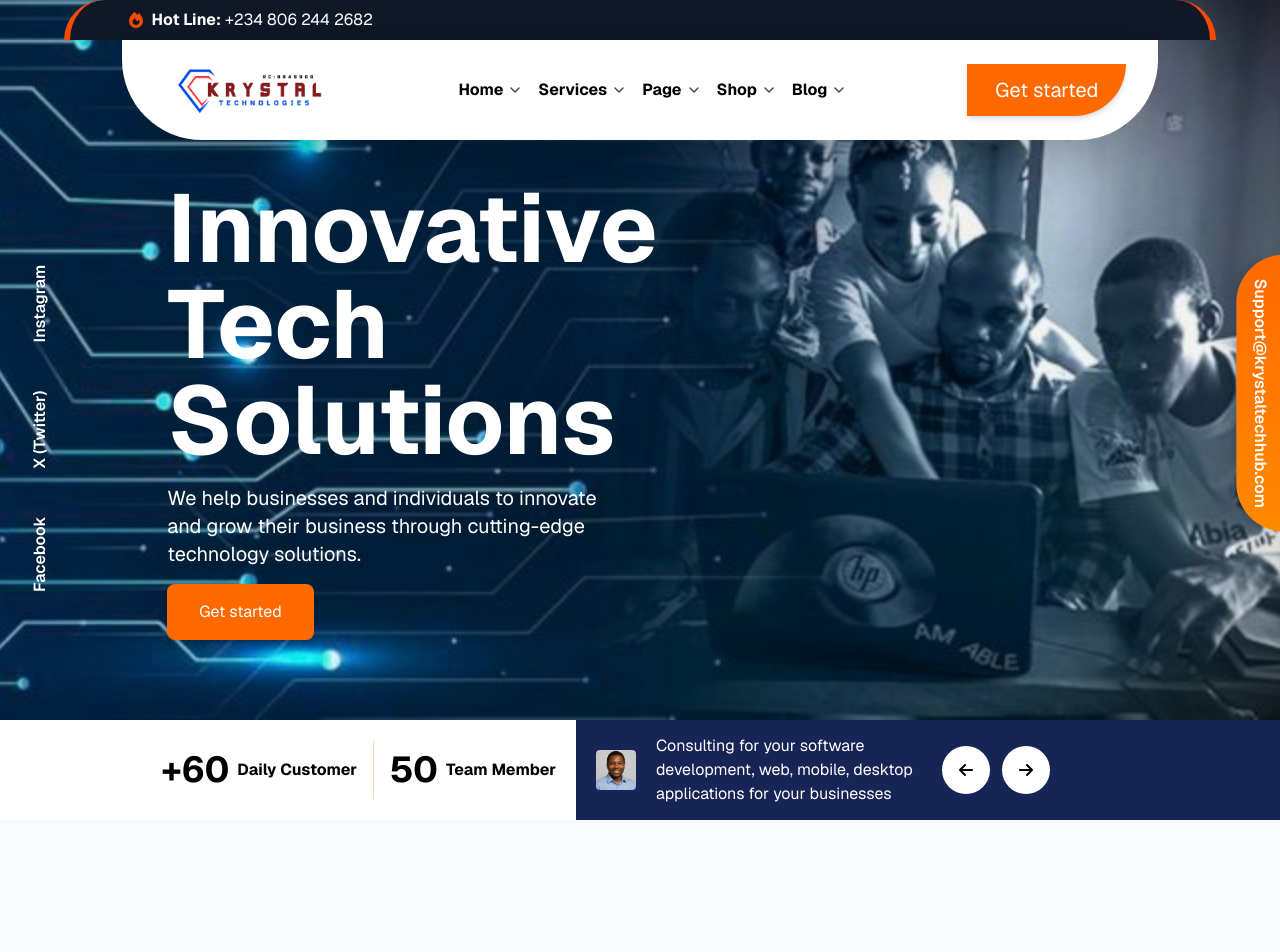
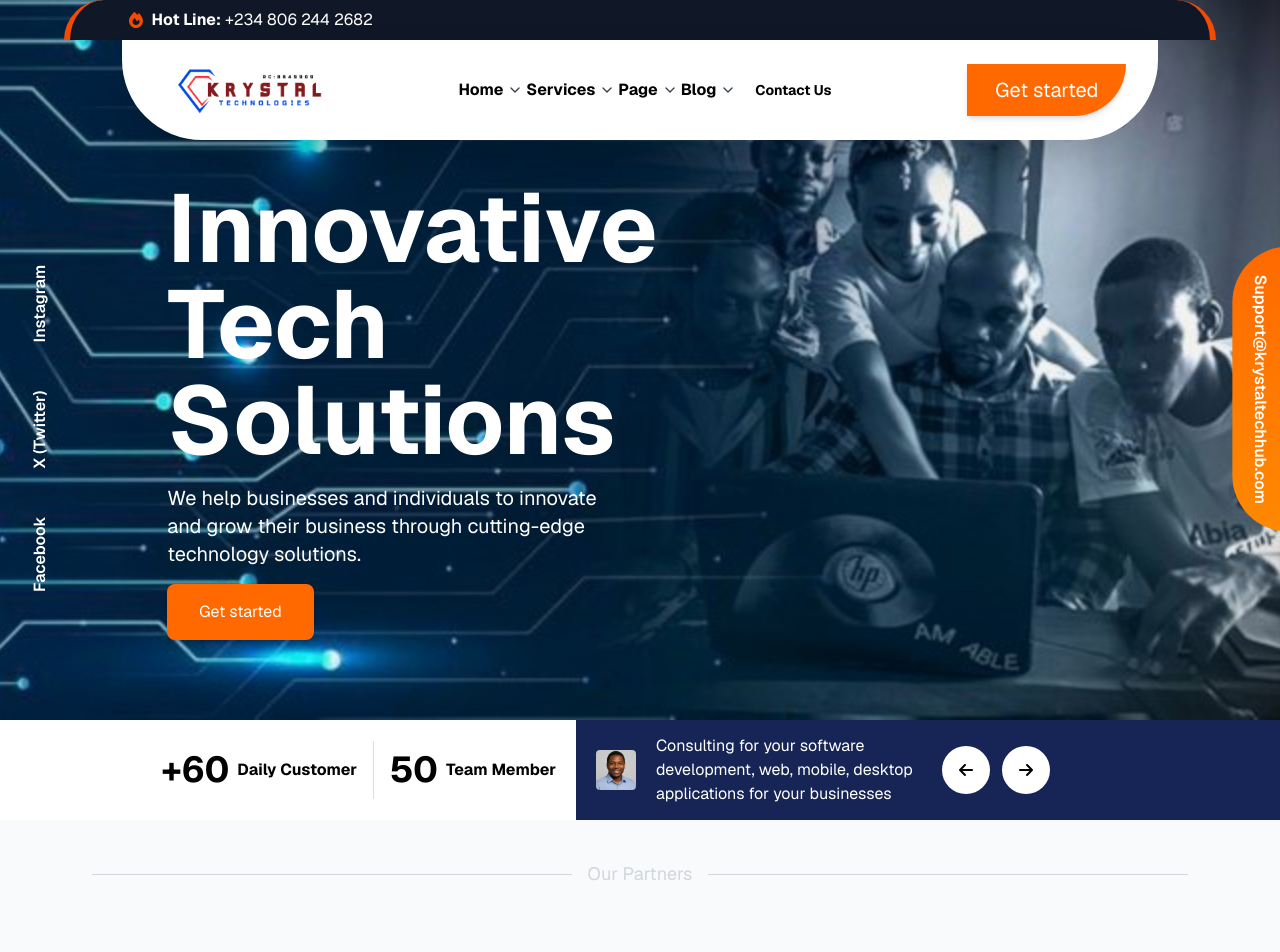
Before and after one commit to NjokuChris/krystaltech_website, a Next.js app: page / in a window 1280 px wide. Shown: the top 952 px of the page. Built offline with nearby package versions, Linux system fonts and the light colour scheme.

Commit message:
a lit work

```diff
--- a/src/_components/AboutSection.tsx
+++ b/src/_components/AboutSection.tsx
@@ -73,7 +73,7 @@ const AboutSection = () => {
             </li>
           </ul>
         </div>
-        <button className="flex justify-center items-center gap-2 w-fit bg-orange-600 text-white px-7 py-3 text-xl rounded-lg hover:from-orange-500 hover:to-orange-400 shadow-md hover:shadow-orange-400/40 transition-all">
+        <button className="flex justify-center items-center gap-2 w-fit bg-orange-600 text-white px-7 py-3 text-xl rounded-lg hover:from-orange-500 hover:to-orange-400 hover:scale-110 shadow-md hover:shadow-orange-400/40 transition-all">
           Reach Out <FaArrowRight />
         </button>
       </div>
--- a/src/_components/BlogComp.tsx
+++ b/src/_components/BlogComp.tsx
@@ -3,7 +3,7 @@ import React from "react";
 const BlogComp: React.FC = () => {
   return (
     <article
-      className="min-w-[85%] sm:min-w-[60%] md:min-w-[35%] lg:min-w-[30%] xl:min-w-[25%] h-[60vw] sm:h-[45vw] md:h-[27vw] rounded-xl p-6 flex flex-col justify-between bg-cover bg-center relative snap-start transition-transform duration-300 hover:scale-105"
+      className="group min-w-[85%] sm:min-w-[60%] md:min-w-[35%] lg:min-w-[30%] xl:min-w-[25%] h-[60vw] sm:h-[45vw] md:h-[27vw] rounded-xl p-6 flex flex-col justify-between bg-cover bg-center relative snap-start transition-transform duration-300 hover:scale-105"
       style={{
         backgroundImage: "url('/people-poiting-up.png')",
       }}
@@ -13,7 +13,7 @@ const BlogComp: React.FC = () => {
         <p className="font-bold text-lg">May</p>
       </div>
 
-      <h3 className="capitalize text-white text-xl md:text-2xl font-bold hover:underline drop-shadow-lg">
+      <h3 className="capitalize text-white text-xl md:text-2xl font-bold group-hover:underline drop-shadow-lg">
         We usually work for Website development, eCommerce
       </h3>
     </article>
--- a/src/_components/Extra.tsx
+++ b/src/_components/Extra.tsx
@@ -6,7 +6,7 @@ import BlogSection from "./BlogSection";
 const Extra = () => {
   return (
     <section
-      className="w-full h-[90vh] bg-cover bg-center bg-no-repeat flex flex-col justify-center items-center gap-25 "
+      className="w-full h-[100vh] bg-cover bg-center bg-no-repeat flex flex-col justify-center items-center gap-25 "
       style={{
         backgroundImage: `url('/testimonial-bg.jpg')`,
       }}
--- a/src/_components/Footer.tsx
+++ b/src/_components/Footer.tsx
@@ -9,7 +9,7 @@ import MapPreview from "./MapPreview";
 const Footer = () => {
   return (
     <footer
-      className="relative h-fit w-full flex flex-col justify-between items-between overflow-hidden bg-fixed bg-top bg-no-repeat shadow-2xl "
+      className="text-white dark:text-white relative h-fit w-full flex flex-col justify-between items-between overflow-hidden bg-fixed bg-top bg-no-repeat shadow-2xl "
       style={{
         backgroundImage: "url('/bg-1.jpg')",
       }}
@@ -81,7 +81,7 @@ const Footer = () => {
 
         {/* Solutions */}
         <div className="flex flex-col items-center md:items-start">
-          <h3 className="text-white font-semibold mb-4">Solutions</h3>
+          <h3 className=" font-semibold mb-4">Solutions</h3>
           <ul className="space-y-2">
             <li>
               <a
@@ -120,7 +120,7 @@ const Footer = () => {
 
         {/* Support */}
         <div className="flex flex-col items-center md:items-start">
-          <h3 className="text-white font-semibold mb-4">Support</h3>
+          <h3 className=" font-semibold mb-4">Support</h3>
           <ul className="space-y-2">
             <li>
               <a href="/help" className="hover:text-orange-500 transition">
@@ -151,7 +151,7 @@ const Footer = () => {
         </div>
       </div>
 
-      <div className="bg-white/10 w-full h-30 md:h-20 flex flex-col-reverse md:flex-row justify-between items-center p-5 md:pl-100 md:pr-20">
+      <div className="bg-white/10 w-full h-30 md:h-20 flex flex-col-reverse md:flex-row justify-between items-center text-center p-5 md:pl-100 md:pr-20">
         <p className="font-bold">
           Copyright © {new Date().getFullYear()} krystalTechnologies, All rights
           reserved.
--- a/src/_components/Hero.tsx
+++ b/src/_components/Hero.tsx
@@ -69,7 +69,7 @@ const Hero = () => {
           <div className="hidden md:flex mx-5 justify-end pointer-events-auto">
             <Link
               href="mailto:support@krystaltechhub.com"
-              className="bg-gradient-to-r from-orange-500 to-orange-400 text-white font-semibold px-6 py-3 rounded-b-full transform rotate-90 origin-right shadow-lg hover:shadow-orange-200/50 transition-all"
+              className="bg-gradient-to-r from-orange-500 to-orange-400 text-white font-semibold px-7 py-4 rounded-b-full transform rotate-90 origin-right  hover:shadow-orange-200/50 transition-all"
             >
               Support@krystaltechhub.com
             </Link>
--- a/src/_components/HowItWorks.tsx
+++ b/src/_components/HowItWorks.tsx
@@ -23,7 +23,7 @@ const HowItWorks = () => {
         {/* Step 1 */}
         <div className="flex flex-col items-start p-8 mt-10 rounded-2xl rounded-tr-none bg-gray-800 text-white hover:shadow-lg transition">
           <PiNumberSquareOneFill className="text-5xl text-orange-500 mb-4" />
-          <h4 className="text-xl font-semibold mb-2">Connect With Us</h4>.
+          <h4 className="text-xl font-semibold mb-2">Connect With Us</h4>
           <p className="text-gray-400">
             Join our network of innovators building the future of technology.
           </p>
--- a/src/_components/MainNav.tsx
+++ b/src/_components/MainNav.tsx
@@ -30,7 +30,6 @@ const MainNav = () => {
     { name: "Home", links: ["Overview", "Updates", "Get Started"] },
     { name: "Services", links: ["Web Design", "Mobile Apps", "SEO"] },
     { name: "Page", links: ["About", "Contact", "FAQ"] },
-    { name: "Shop", links: ["Products", "Cart", "Checkout"] },
     { name: "Blog", links: ["Latest Posts", "Tutorials", "News"] },
   ];
 
@@ -52,7 +51,7 @@ const MainNav = () => {
           />
         </div>
 
-        <ul className="hidden md:flex justify-between md:w-[40%] text-black text-md font-bold ">
+        <ul className="hidden md:flex justify-between items-center md:w-[40%] text-black text-md font-bold ">
           {navItems.map((item) => (
             <li key={item.name} className="relative group">
               <button
@@ -85,6 +84,15 @@ const MainNav = () => {
               )}
             </li>
           ))}
+          <li>
+            {" "}
+            <a
+              href="#"
+              className="block px-4 py-2 text-sm hover:text-orange-600 "
+            >
+              Contact Us
+            </a>
+          </li>
         </ul>
 
         <button className="hidden md:flex bg-orange-500 text-white px-7 py-3 text-xl rounded-lg hover:from-orange-500 hover:to-orange-400 shadow-md hover:shadow-orange-400/40 transition-all">
--- a/src/_components/NavBar.tsx
+++ b/src/_components/NavBar.tsx
@@ -23,7 +23,6 @@ const NavBar = () => {
     { name: "Home", links: ["Overview", "Updates", "Get Started"] },
     { name: "Services", links: ["Web Design", "Mobile Apps", "SEO"] },
     { name: "Page", links: ["About", "Contact", "FAQ"] },
-    { name: "Shop", links: ["Products", "Cart", "Checkout"] },
     { name: "Blog", links: ["Latest Posts", "Tutorials", "News"] },
   ];
   return (
@@ -49,7 +48,7 @@ const NavBar = () => {
           </div>
           <nav className="md:w-[40%] text-white text-md font-bold">
             {/* Desktop Nav */}
-            <ul className="hidden md:flex justify-between ">
+            <ul className="hidden md:flex justify-between items-center ">
               {navItems.map((item) => (
                 <li key={item.name} className="relative group">
                   <button
@@ -81,7 +80,16 @@ const NavBar = () => {
                     </div>
                   )}
                 </li>
-              ))}
+              ))}{" "}
+              <li>
+                {" "}
+                <a
+                  href="#"
+                  className="block px-4 py-2 text-sm text-black hover:text-orange-600 "
+                >
+                  Contact Us
+                </a>
+              </li>
             </ul>
 
             {/* Mobile Menu Toggle */}
--- a/src/_components/NextServices.tsx
+++ b/src/_components/NextServices.tsx
@@ -12,7 +12,7 @@ const NextServices = () => {
   return (
     <section className=" bg-orange-50 w-full min-h-screen flex flex-col justify-center items-center overflow-hidden py-20">
       <div className="w-[90vw] md:w-[80vw]">
-        <div className="grid grid-cols-1 sm:grid-cols-2 lg:grid-cols-3 gap-8">
+        <div className="grid grid-cols-1 sm:grid-cols-2  lg:grid-cols-3 gap-8">
           {/* Graphic Design */}
           <div className="card bg-gradient-to-br from-[#1E293B] to-[#334155] p-8 rounded-2xl shadow-lg hover:scale-105 hover:shadow-orange-500/20 transition-all duration-300 flex flex-col gap-4">
             <FaPalette size={30} className="text-orange-400" />
--- a/src/_components/Partners.tsx
+++ b/src/_components/Partners.tsx
@@ -1,7 +1,17 @@
 import React from "react";
 
 const Partners = () => {
-  return <div className="h-50 w-full bg-gray-50"></div>;
+  return (
+    <div className="h-50 w-full bg-gray-50 py-10">
+      <div className="w-full flex justify-center items-center gap-4 px-10">
+        <div className="h-[0.5px] bg-gray-300 w-[40%]"></div>
+        <p className="text-gray-300 text-lg capitalize  text-center">
+          Our partners
+        </p>
+        <div className="h-[0.5px] bg-gray-300 w-[40%]"></div>
+      </div>
+    </div>
+  );
 };
 
 export default Partners;
--- a/src/_components/ServicesSection.tsx
+++ b/src/_components/ServicesSection.tsx
@@ -92,7 +92,7 @@ const ServicesSection = () => {
             alt="a pc setup"
             width={500}
             height={500}
-            className="w-full max-w-[450px] h-auto object-contain"
+            className="w-full max-w-[450px] h-auto object-contain hover:scale-110 transition-all"
           />
         </div>
       </div>
--- a/src/app/layout.tsx
+++ b/src/app/layout.tsx
@@ -14,7 +14,8 @@ const geistMono = Geist_Mono({
 
 export const metadata: Metadata = {
   title: "Krystal Tech Hub",
-  description: "Generated by create next app",
+  description:
+    "Krystal Technologies is a tech company specializing in web and mobile app development, software consulting, and digital solutions that help businesses grow through innovation and technology.",
 };
 
 export default function RootLayout({
```
